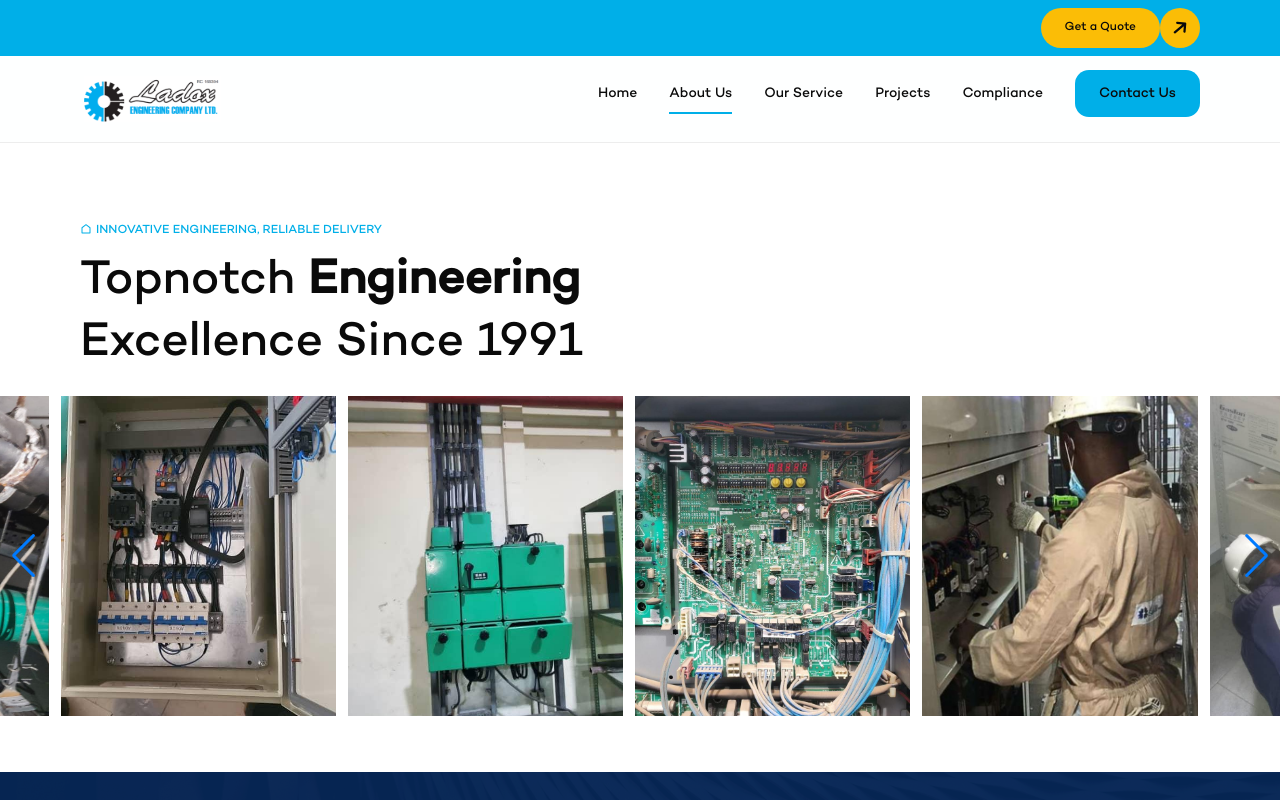
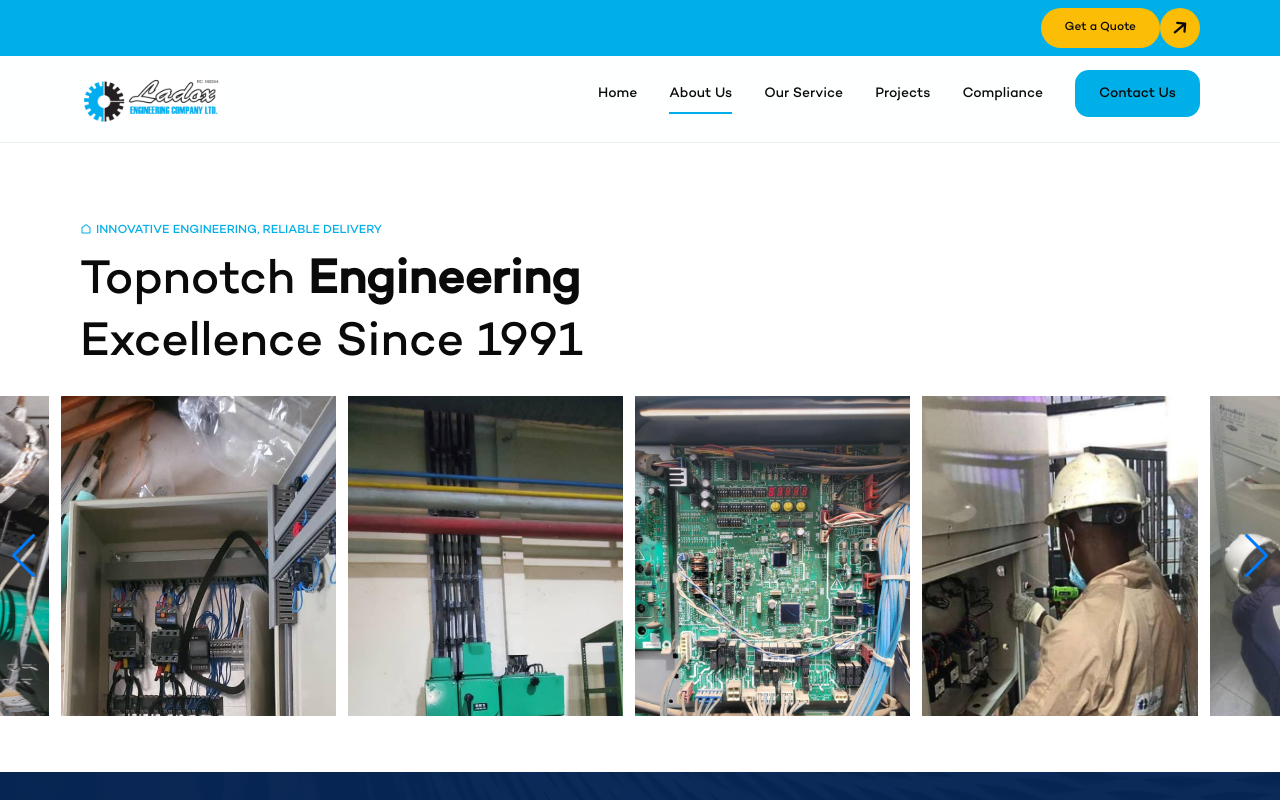
Before and after one commit to ieadeleke/Ladox, a Next.js app: page /about-us in a window 1280 px wide. Shown: the top 800 px of the page. Built offline with nearby package versions, Linux system fonts and the light colour scheme.

Commit message:
app setup

```diff
--- a/components/LogoMarquee.tsx
+++ b/components/LogoMarquee.tsx
@@ -12,7 +12,7 @@ import logoNigalex from "@/assets/companies/imgi_27_nigalex-logo.png";
 import logoReynolds from "@/assets/companies/imgi_28_reynolds-construction-logo.png";
 import logoUac from "@/assets/companies/imgi_29_uac-foods-logo.png";
 import logoNestle from "@/assets/companies/imgi_30_nestle-logo.png";
-import logoAllianz from "@/assets/companies/imgi_33_allianz-nigeria-logo.png";
+import logoAllianz from "@/assets/companies/allianz.jpeg";
 import logoSterlingOil from "@/assets/companies/imgi_34_sterling-oil.png";
 import logoIom from "@/assets/companies/imgi_36_iom.png";
 import logoCFAO from "@/assets/companies/cfao-laborex.png";
--- a/components/Swiper.tsx
+++ b/components/Swiper.tsx
@@ -66,7 +66,7 @@ const SwiperComponent = () => {
               alt={img.alt}
               width={1000}
               height={1000}
-              className="object-cover object-center w-full h-80"
+              className="object-cover object-top w-full h-80"
               priority={idx < 5}
             />
         </SwiperSlide>
```
Also changed, not shown: assets/companies/allianz.jpeg (added).
